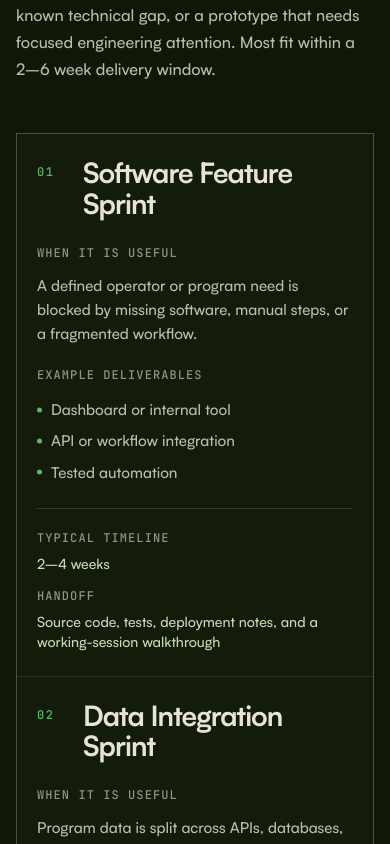
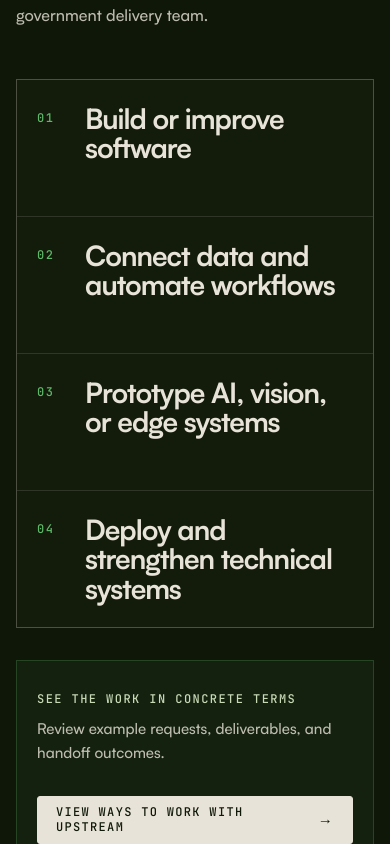
Before and after one commit to UpstreamCV/upstream-web, a Next.js app: page /gov in a window 390 px wide. Shown: the part 5040-5884 px from the top of the page. Built offline with nearby package versions, Linux system fonts and the light colour scheme.

Commit message:
refactor(gov): simplify work preview on government landing page

```diff
--- a/src/app/gov/content.ts
+++ b/src/app/gov/content.ts
@@ -1,7 +1,7 @@
 export const navigation = [
   { label: "Capabilities", href: "#capabilities" },
   { label: "Experience", href: "#experience" },
-  { label: "Work Packages", href: "#work-packages" },
+  { label: "Work Areas", href: "#work-packages" },
   { label: "Contact", href: "#contact" },
 ] as const;
 
@@ -43,62 +43,22 @@
   },
 ] as const;
 
-export const workPackages = [
+export const workAreaPreviews = [
   {
     number: "01",
-    title: "Software Feature Sprint",
-    usefulWhen:
-      "A defined operator or program need is blocked by missing software, manual steps, or a fragmented workflow.",
-    deliverables: [
-      "Dashboard or internal tool",
-      "API or workflow integration",
-      "Tested automation",
-    ],
-    timeline: "2–4 weeks",
-    handoff:
-      "Source code, tests, deployment notes, and a working-session walkthrough",
+    title: "Build or improve software",
   },
   {
     number: "02",
-    title: "Data Integration Sprint",
-    usefulWhen:
-      "Program data is split across APIs, databases, files, or legacy systems and needs a reliable path between them.",
-    deliverables: [
-      "Source connectors",
-      "Transformation and validation",
-      "Documented data flow",
-    ],
-    timeline: "3–6 weeks",
-    handoff:
-      "Connector map, transformation notes, operating runbook, and ownership transfer",
+    title: "Connect data and automate workflows",
   },
   {
     number: "03",
-    title: "Edge & Vision Prototype",
-    usefulWhen:
-      "A camera or sensor concept needs to be proven on real hardware before broader system integration.",
-    deliverables: [
-      "Camera or sensor integration",
-      "Local processing or CV pipeline",
-      "Event delivery interface",
-    ],
-    timeline: "4–6 weeks",
-    handoff:
-      "Prototype code, configuration notes, test results, and a live technical demo",
+    title: "Prototype AI, vision, or edge systems",
   },
   {
     number: "04",
-    title: "System Reliability Sprint",
-    usefulWhen:
-      "An existing service or deployment needs clearer operating visibility and more predictable recovery.",
-    deliverables: [
-      "Monitoring and health checks",
-      "Alerts and structured logging",
-      "Deployment improvements",
-    ],
-    timeline: "2–5 weeks",
-    handoff:
-      "Dashboards, alert guide, deployment notes, and an operator-ready runbook",
+    title: "Deploy and strengthen technical systems",
   },
 ] as const;
 
--- a/src/app/gov/gov.css
+++ b/src/app/gov/gov.css
@@ -705,7 +705,7 @@
   background: rgba(15, 24, 9, 0.34);
 }
 
-.gov-root .work-package-list {
+.gov-root .work-area-preview-list {
   margin-top: clamp(56px, 6vw, 84px);
   display: grid;
   grid-template-columns: repeat(2, minmax(0, 1fr));
@@ -714,24 +714,18 @@
   background: var(--line-light);
 }
 
-.gov-root .work-package-row {
+.gov-root .work-area-preview-list article {
   min-width: 0;
-  display: flex;
-  flex-direction: column;
-  padding: clamp(26px, 2.8vw, 38px);
-  background: rgba(15, 24, 9, 0.88);
-}
-
-.gov-root .work-package-heading {
+  min-height: clamp(160px, 16vw, 220px);
   display: grid;
   grid-template-columns: 42px minmax(0, 1fr);
   gap: 14px;
-  align-items: start;
-}
-
-.gov-root .work-package-number,
-.gov-root .work-package-detail > span,
-.gov-root .work-package-terms span,
+  align-content: space-between;
+  padding: clamp(26px, 3vw, 42px);
+  background: rgba(15, 24, 9, 0.88);
+}
+
+.gov-root .work-area-preview-list article > span,
 .gov-root .contract-profile-heading,
 .gov-root .contract-profile-grid > div > span {
   font-family: var(--font-mono);
@@ -740,90 +734,20 @@
   text-transform: uppercase;
 }
 
-.gov-root .work-package-number {
-  padding-top: 6px;
+.gov-root .work-area-preview-list article > span {
+  grid-row: 1;
+  padding-top: 5px;
   color: var(--signal);
 }
 
-.gov-root .work-package-row h3 {
+.gov-root .work-area-preview-list h3 {
+  grid-column: 2;
+  align-self: end;
   margin: 0;
-  font-size: clamp(25px, 2.1vw, 32px);
+  font-size: clamp(28px, 2.7vw, 40px);
   font-weight: 700;
   letter-spacing: -0.035em;
-  line-height: 1.1;
-}
-
-.gov-root .work-package-details {
-  min-width: 0;
-  flex: 1;
-  display: grid;
-  grid-template-columns: minmax(0, 1.08fr) minmax(170px, 0.92fr);
-  gap: 24px clamp(24px, 2.6vw, 38px);
-  margin-top: 28px;
-}
-
-.gov-root .work-package-detail > span,
-.gov-root .work-package-terms span {
-  display: block;
-  color: var(--white-muted);
-  letter-spacing: 0.09em;
-}
-
-.gov-root .work-package-detail p {
-  margin: 12px 0 0;
-  color: var(--white-soft);
-  font-size: 15px;
-  line-height: 1.6;
-}
-
-.gov-root .work-package-detail ul {
-  margin: 10px 0 0;
-  padding: 0;
-  list-style: none;
-}
-
-.gov-root .work-package-detail li {
-  position: relative;
-  padding: 4px 0 4px 14px;
-  color: var(--white-soft);
-  font-size: 15px;
-  line-height: 1.55;
-}
-
-.gov-root .work-package-detail li::before {
-  content: "";
-  position: absolute;
-  top: 50%;
-  left: 0;
-  width: 5px;
-  height: 5px;
-  border-radius: 50%;
-  background: var(--signal);
-  transform: translateY(-50%);
-}
-
-.gov-root .work-package-terms {
-  grid-column: 1 / -1;
-  display: grid;
-  grid-template-columns: minmax(120px, 0.55fr) minmax(0, 1.45fr);
-  gap: clamp(24px, 2.6vw, 38px);
-  align-self: end;
-  margin-top: auto;
-  padding-top: 22px;
-  border-top: 1px solid var(--line-light);
-}
-
-.gov-root .work-package-terms > div {
-  min-width: 0;
-}
-
-.gov-root .work-package-terms strong {
-  display: block;
-  margin-top: 7px;
-  color: var(--graph);
-  font-size: 14px;
-  font-weight: 500;
-  line-height: 1.4;
+  line-height: 1.05;
 }
 
 .gov-root .work-package-cta {
@@ -854,14 +778,6 @@
 
 .gov-root .work-package-cta .button {
   flex: 0 0 auto;
-}
-
-.gov-root .work-package-cta-actions {
-  display: flex;
-  flex: 0 0 auto;
-  flex-wrap: wrap;
-  justify-content: flex-end;
-  gap: 10px;
 }
 
 .gov-root .contract-profile {
@@ -1448,17 +1364,9 @@
     display: none;
   }
 
-  .gov-root .work-package-list {
-    grid-template-columns: 1fr;
-  }
-
   .gov-root .work-package-cta {
     align-items: flex-start;
     flex-direction: column;
-  }
-
-  .gov-root .work-package-cta-actions {
-    justify-content: flex-start;
   }
 
   .gov-root .contract-profile-grid {
@@ -1645,37 +1553,19 @@
     font-size: 15px;
   }
 
-  .gov-root .work-package-list {
+  .gov-root .work-area-preview-list {
+    grid-template-columns: 1fr;
     margin-top: 50px;
   }
 
-  .gov-root .work-package-row {
+  .gov-root .work-area-preview-list article {
+    min-height: 136px;
+    grid-template-columns: 34px minmax(0, 1fr);
     padding: 24px 20px;
   }
 
-  .gov-root .work-package-heading {
-    grid-template-columns: 34px minmax(0, 1fr);
-    gap: 12px;
-  }
-
-  .gov-root .work-package-number {
-    padding-top: 5px;
-  }
-
-  .gov-root .work-package-row h3 {
+  .gov-root .work-area-preview-list h3 {
     font-size: 28px;
-  }
-
-  .gov-root .work-package-details {
-    grid-template-columns: 1fr;
-    gap: 20px;
-    margin-top: 24px;
-  }
-
-  .gov-root .work-package-terms {
-    grid-template-columns: 1fr;
-    gap: 14px;
-    padding-top: 20px;
   }
 
   .gov-root .work-package-cta {
@@ -1685,10 +1575,6 @@
   .gov-root .work-package-cta .button {
     width: 100%;
     gap: 18px;
-  }
-
-  .gov-root .work-package-cta-actions {
-    width: 100%;
   }
 
   .gov-root .contract-profile-heading {
--- a/src/app/gov/page.tsx
+++ b/src/app/gov/page.tsx
@@ -8,7 +8,7 @@
   engagementPrinciples,
   experienceCases,
   navigation,
-  workPackages,
+  workAreaPreviews,
 } from "./content";
 import "./gov.css";
 import { SiteBackdrop } from "./site-backdrop";
@@ -308,76 +308,37 @@
           <div className="shell">
             <div className="section-intro">
               <div>
-                <p className="section-index">03 / Work packages</p>
+                <p className="section-index">03 / Work areas</p>
                 <h2 id="work-packages-title">
-                  Focused technical work, ready to hand off.
+                  Give Us a Technical Problem to Own
                 </h2>
               </div>
               <p>
-                Four practical starting points for prime contractors with a
-                bounded backlog item, a known technical gap, or a prototype that
-                needs focused engineering attention. Most fit within a 2–6 week
-                delivery window.
+                Upstream can take ownership of a focused technical scope or
+                contribute inside a larger government delivery team.
               </p>
             </div>
 
-            <div className="work-package-list">
-              {workPackages.map((workPackage) => (
-                <article className="work-package-row" key={workPackage.number}>
-                  <div className="work-package-heading">
-                    <span className="work-package-number">
-                      {workPackage.number}
-                    </span>
-                    <h3>{workPackage.title}</h3>
-                  </div>
-                  <div className="work-package-details">
-                    <div className="work-package-detail">
-                      <span>When it is useful</span>
-                      <p>{workPackage.usefulWhen}</p>
-                    </div>
-                    <div className="work-package-detail">
-                      <span>Example deliverables</span>
-                      <ul>
-                        {workPackage.deliverables.map((deliverable) => (
-                          <li key={deliverable}>{deliverable}</li>
-                        ))}
-                      </ul>
-                    </div>
-                    <div className="work-package-terms">
-                      <div>
-                        <span>Typical timeline</span>
-                        <strong>{workPackage.timeline}</strong>
-                      </div>
-                      <div>
-                        <span>Handoff</span>
-                        <strong>{workPackage.handoff}</strong>
-                      </div>
-                    </div>
-                  </div>
+            <div className="work-area-preview-list">
+              {workAreaPreviews.map((workArea) => (
+                <article key={workArea.number}>
+                  <span>{workArea.number}</span>
+                  <h3>{workArea.title}</h3>
                 </article>
               ))}
             </div>
 
             <div className="work-package-cta">
               <div>
-                <span>Have a bounded item in mind?</span>
+                <span>See the work in concrete terms</span>
                 <p>
-                  Share the technical context, interfaces, and desired end state.
+                  Review example requests, deliverables, and handoff outcomes.
                 </p>
               </div>
-              <div className="work-package-cta-actions">
-                <a className="button button-secondary" href="/gov/engage">
-                  Explore Ways to Engage
-                  <Arrow />
-                </a>
-                <a
-                  className="button button-primary"
-                  href="mailto:josh@upstreamcv.com"
-                >
-                  Send Us a Technical Backlog Item
-                  <Arrow />
-                </a>
-              </div>
+              <a className="button button-primary" href="/gov/engage">
+                View Ways to Work With Upstream
+                <Arrow />
+              </a>
             </div>
 
             <div
```
